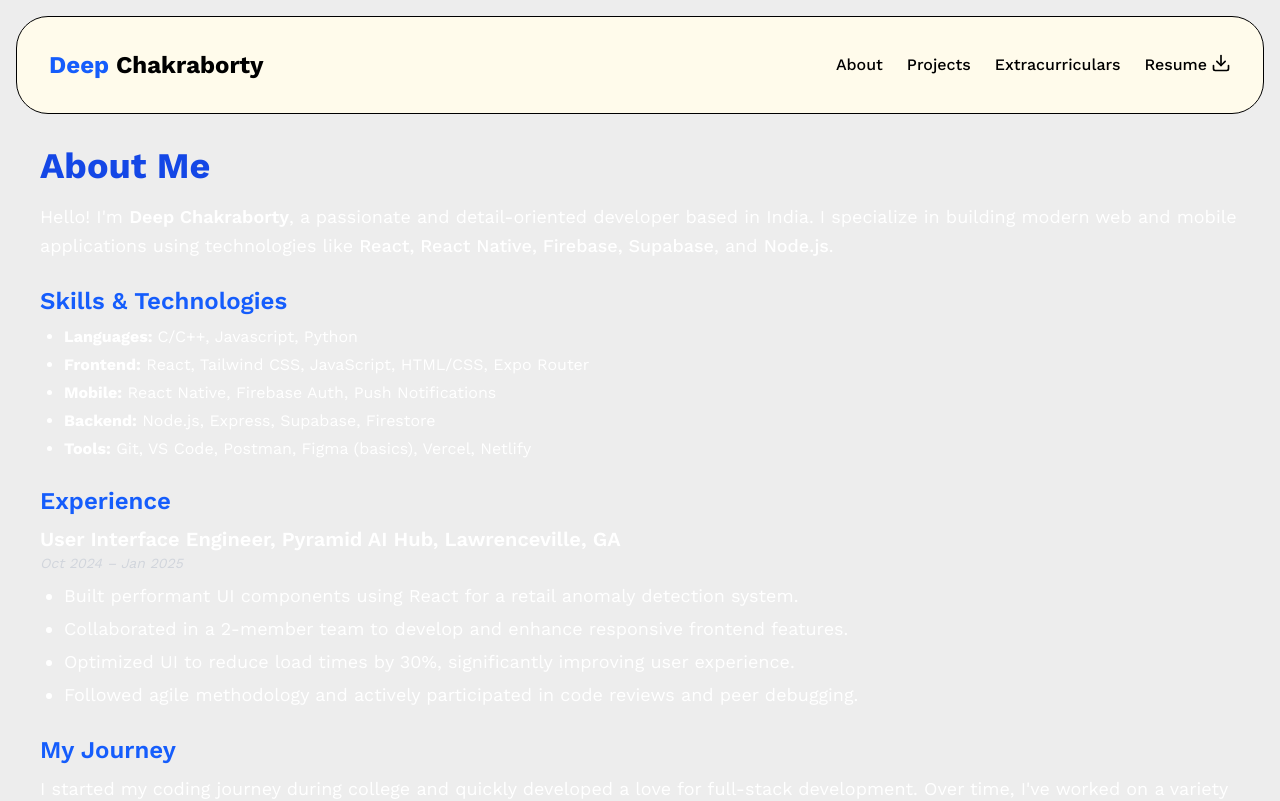
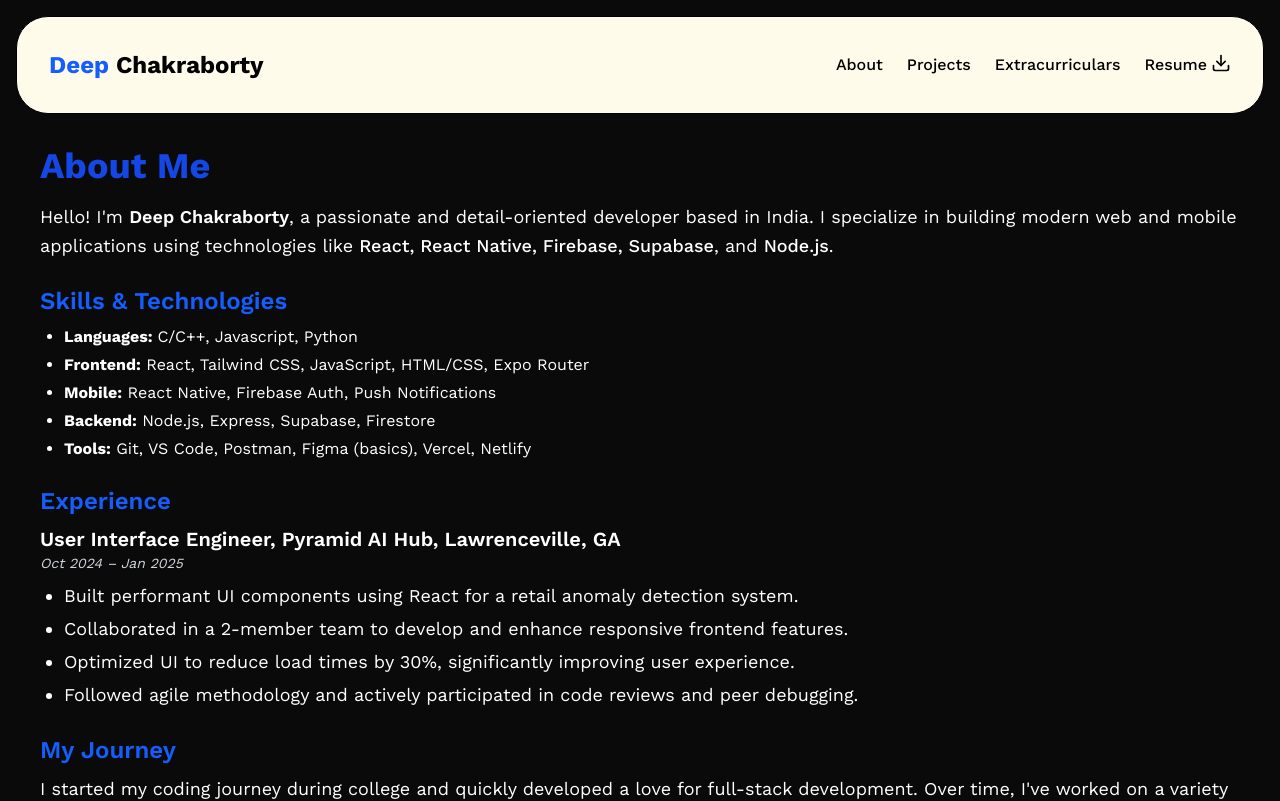
Before and after one commit to devdeep2003/Deep-Chakraborty---Portfolio, a Next.js app: page / in a window 1280 px wide. Shown: the top 801 px of the page. Built offline with nearby package versions, Linux system fonts and the light colour scheme.

Commit message:
light/dark issue

```diff
--- a/src/app/globals.css
+++ b/src/app/globals.css
@@ -21,8 +21,8 @@
 
 @media (prefers-color-scheme: light) {
   :root {
-    --background: #ededed;
-    --foreground: #0a0a0a;
+     --background: #0a0a0a;
+    --foreground: #ededed;
   }
 }
 
```
